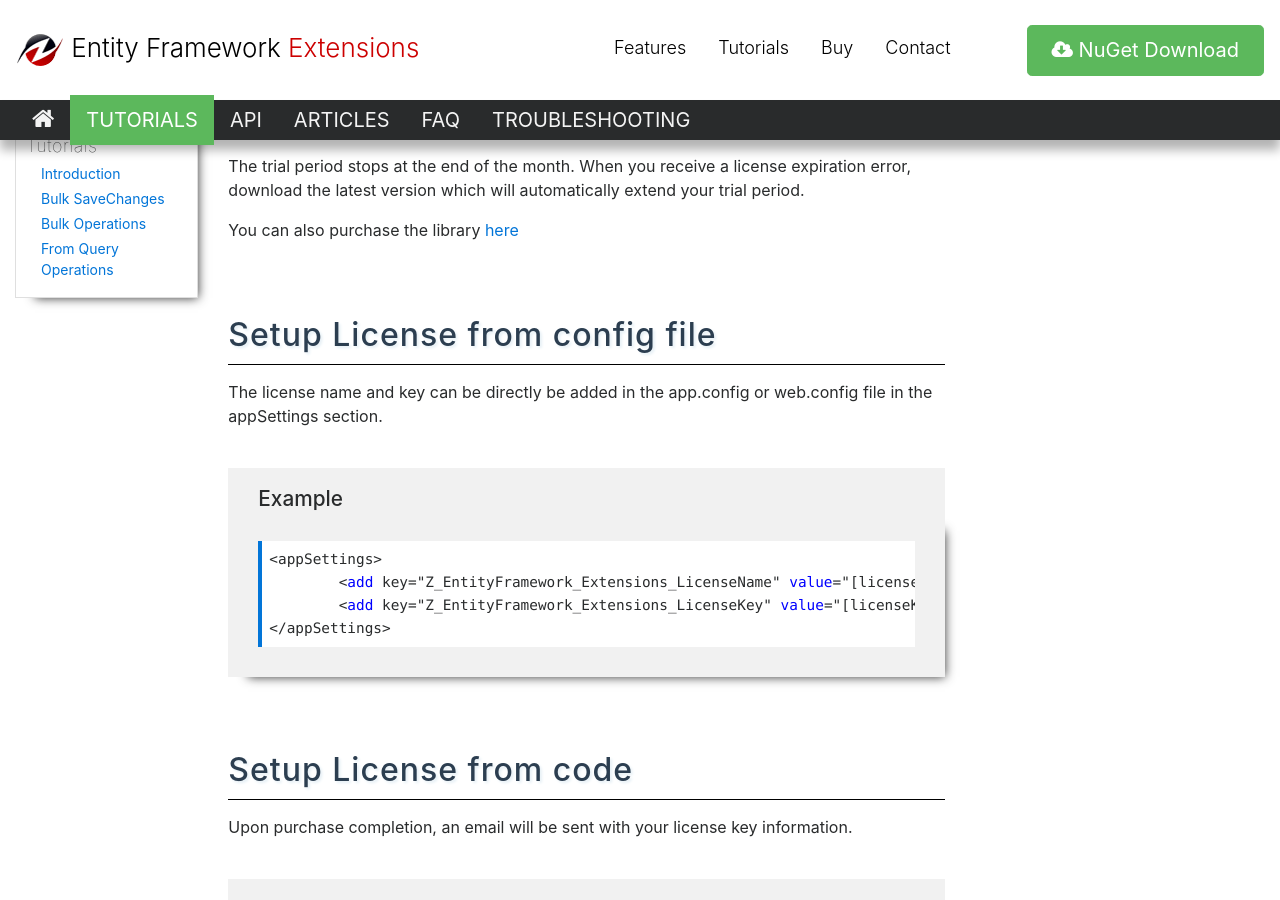
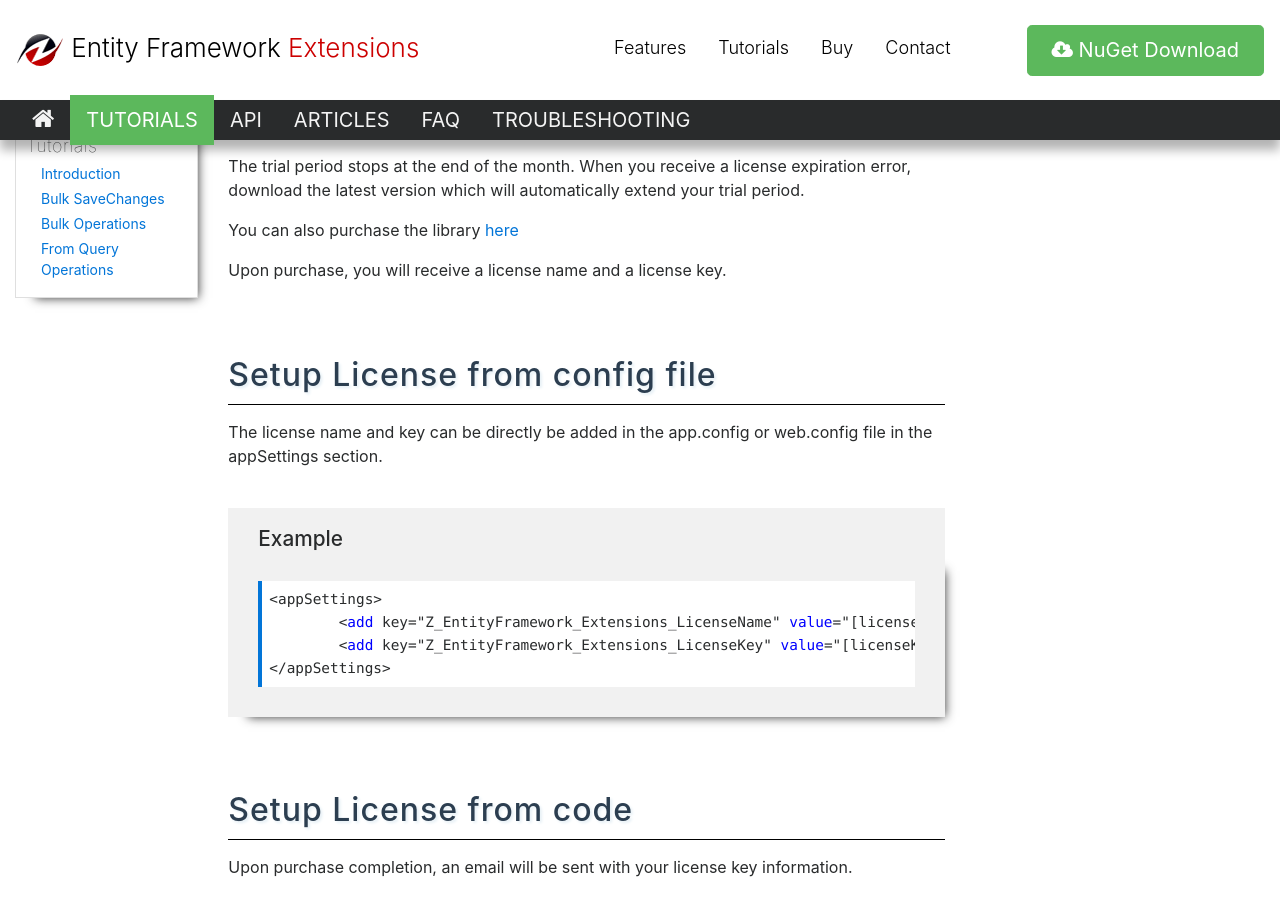
Before and after one commit to zzzprojects/EntityFramework-Extensions, a Jekyll site: the page built from docs/pages/tutorials/licensing.md, in a window 1280 px wide and 900 px high, scrolled down 300 px. Built offline with Jekyll 4.4.1, drawn with Linux system fonts in a browser that asks for light colours; nearby versions of some CDN libraries.

Commit message:
Update licensing.md

```diff
--- a/docs/pages/tutorials/licensing.md
+++ b/docs/pages/tutorials/licensing.md
@@ -12,6 +12,8 @@ You can evaluate our library for several months before purchasing it.
 The trial period stops at the end of the month. When you receive a license expiration error, download the latest version which will automatically extend your trial period.
 
 You can also purchase the library [here](http://entityframework-extensions.net/#pro)
+
+Upon purchase, you will receive a license name and a license key.
 
 ## Setup License from config file
 The license name and key can be directly be added in the app.config or web.config file in the appSettings section.
```
